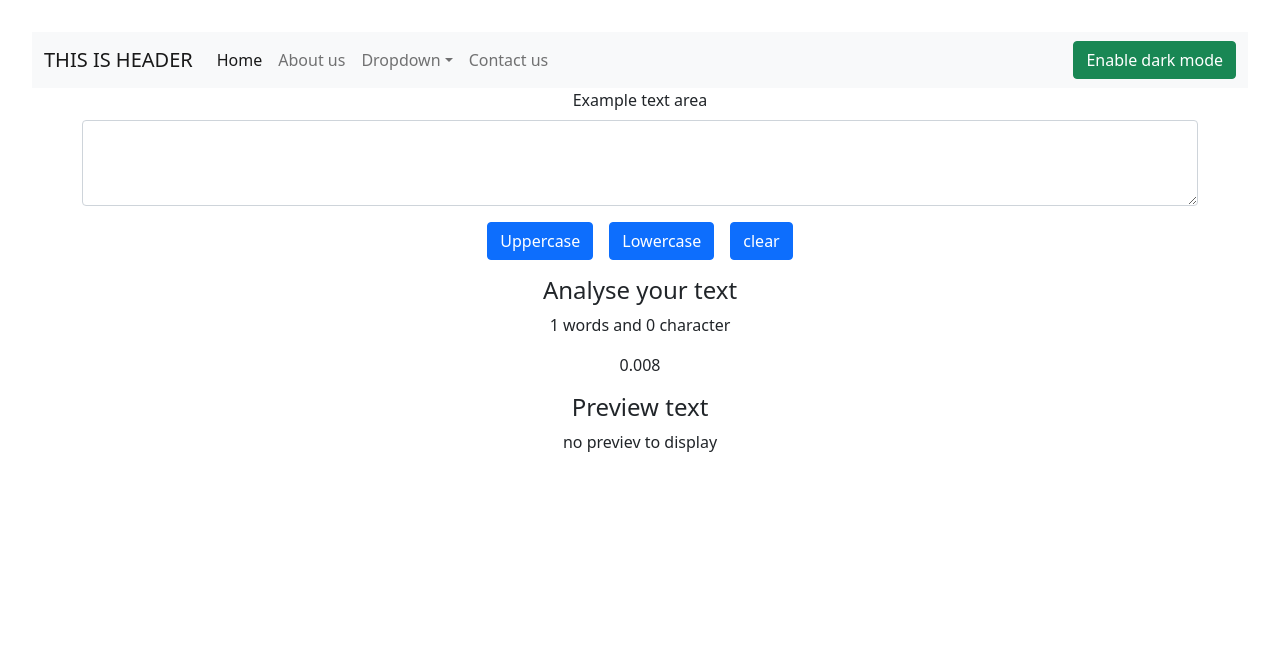
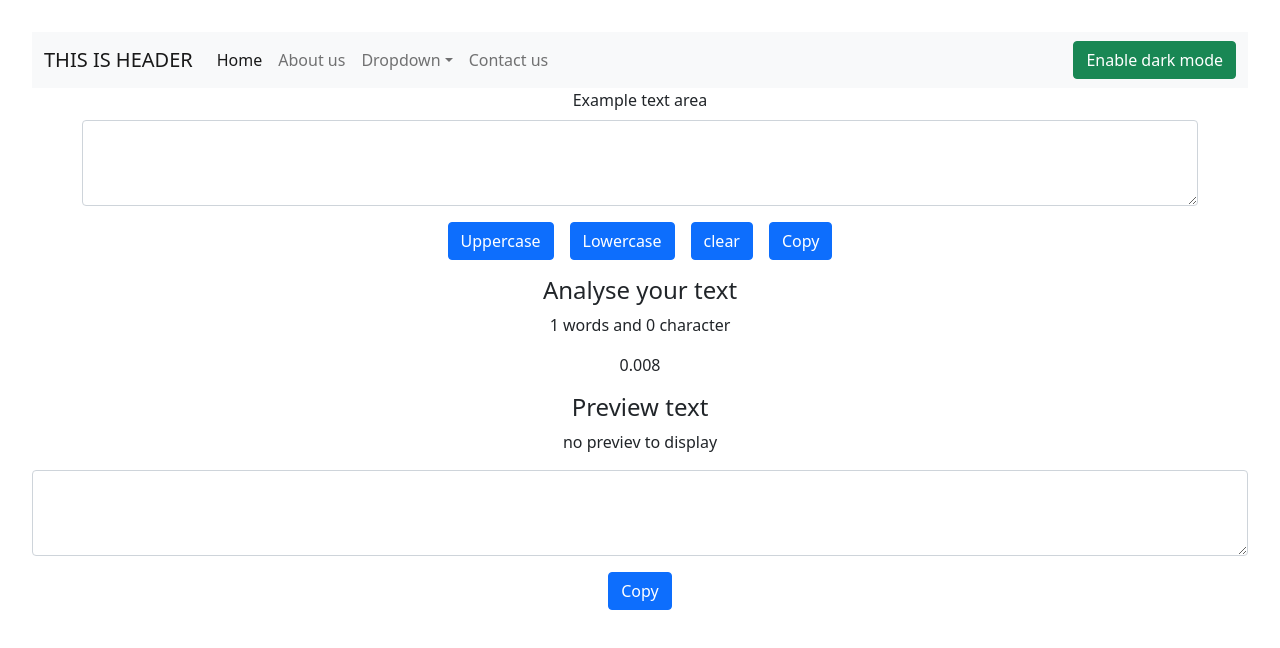
Before and after one commit to Biralsth/Vite, a React (Vite) app: page / in a window 1280 px wide. Shown: the top 648 px of the page. Built offline with nearby package versions, Linux system fonts and the light colour scheme.

Commit message:
Added copy button

```diff
--- a/src/assets/components/Home.jsx
+++ b/src/assets/components/Home.jsx
@@ -4,6 +4,7 @@ import { useState } from "react";
 const Home = () => {
 
     const [text, setText] = useState("")
+    const [copyText, setCopyText] = useState('')
 
     const handleUpperCase = () => {
         console.log("You clicked uppercase button")
@@ -11,7 +12,7 @@ const Home = () => {
 
     }
     const handleLowerCase = () => {
-        console.log("You clicked uppercase button")
+        console.log("You clicked lowercase button")
         setText(text.toLowerCase())
 
     }
@@ -22,7 +23,20 @@ const Home = () => {
 
     }
 
-    const copyTextArea = () => {
+    const handleCopy = () => {
+
+
+        console.log("You clicked copy button")
+        navigator.clipboard.writeText(text)
+        alert("Text copied")
+
+    }
+    const handleCopy2 = () => {
+
+
+        console.log("You clicked copy button")
+        navigator.clipboard.writeText(copyText)
+        alert("Text copied")
 
     }
 
@@ -44,8 +58,10 @@ const Home = () => {
                 <button className='btn btn-primary mt-3 mx-2' onClick={handleUpperCase}>Uppercase</button>
                 <button className='btn btn-primary mt-3 mx-2' onClick={handleLowerCase}>Lowercase</button>
                 <button className='btn btn-primary mt-3 mx-2' onClick={clearTextArea}>clear</button>
-                {/* <button className='btn btn-primary mt-3 mx-2' onClick={clearTextArea}>Alert</button>
-                <button className='btn btn-primary mt-3 mx-2' onClick={copyTextArea}>Copy</button> */}
+
+                <button className='btn btn-primary mt-3 mx-2' onClick={handleCopy}>Copy</button>
+
+
             </div>
 
             <div className="container">
@@ -59,6 +75,13 @@ const Home = () => {
 
             </div>
 
+            <div>
+
+                <textarea className="form-control" value={copyText} onChange={(e) => setCopyText(e.target.value)}
+                    placeholder={copyText} id="exampleFormControlTextarea1" rows="3"></textarea>
+                <button className='btn btn-primary mt-3 mx-2' onClick={handleCopy2}>Copy</button>
+            </div>
+
 
 
 
```
